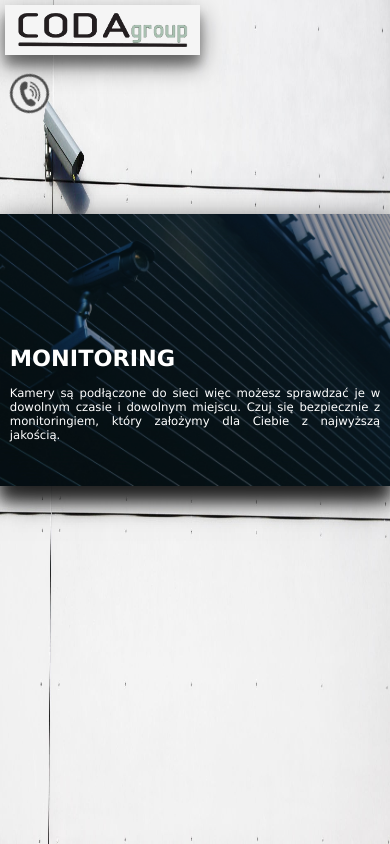
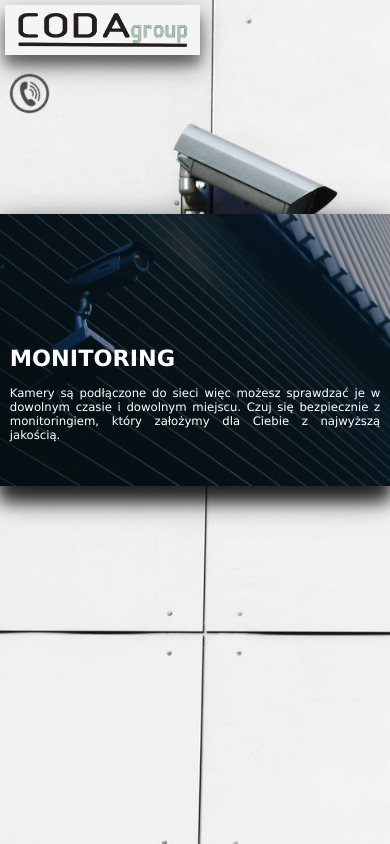
Before and after one commit to hajzeer/CODA_web_2_react, a React (Create React App) app: page / in a window 390 px wide. Shown: the top 844 px of the page. Built offline with nearby package versions, Linux system fonts and the light colour scheme.

Commit message:
CODA_website react 1.8.4

```diff
--- a/src/App.css
+++ b/src/App.css
@@ -2,9 +2,10 @@
 @media only screen and (max-width: 700px) {
     body{
         background-image: url("media/back.jpeg");
-        background-size: 400% 100%;
+        background-size: 400%;
         background-attachment: fixed !important;
-        background-repeat: no-repeat;
+        background-position: fixed;
+        background-color: #e6e6e6;
     }
 }
 
--- a/src/App.js
+++ b/src/App.js
@@ -20,7 +20,6 @@ import koala from './media/koala logo.jpg';
 import impresjanet from './media/impresjanet logo.png';
 
 import logo from './media/logo.jpg';
-
 
 
 class App extends Component {
```
